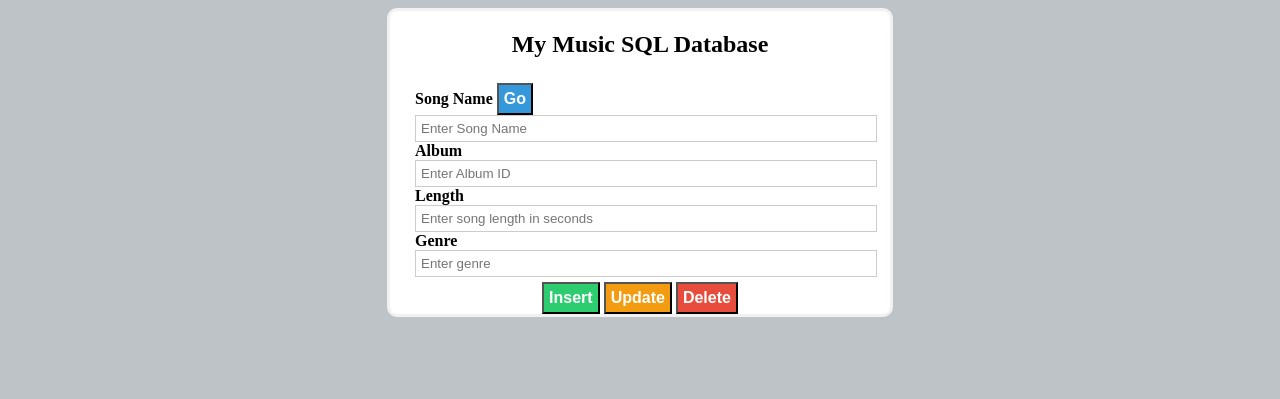
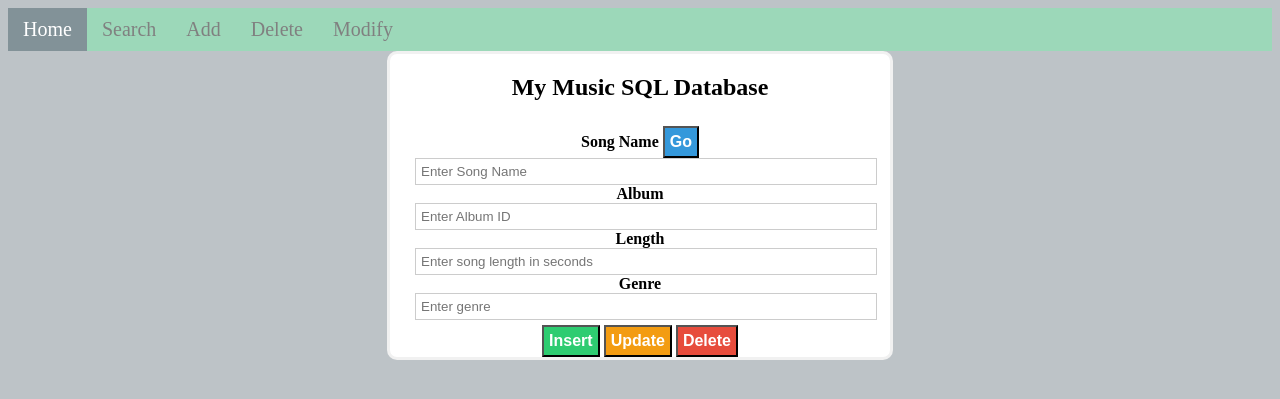
Before and after one commit to G17-Database-Project/final-project, a PHP site: page / in a window 1280 px wide. Shown: the top 399 px of the page. Run offline with PHP 8.4, Linux system fonts and the light colour scheme.

Commit message:
added nav bar and file
for nav bar, i put each tab as "search, add, delete, and modify" so it will be split up. i referenced "search.php", "add.php", "delete.php", and "modify.php" but you can change if that's not what you have

```diff
--- a/3380/css/style.css
+++ b/3380/css/style.css
@@ -1,4 +1,56 @@
 /*CSS Stylesheet*/
+/*navbar*/
+
+#navBar ul {
+    margin: 0;
+    padding: 0;
+    list-style-type: none;
+    overflow: hidden;
+    background-color: #9CD8B9;
+}
+
+#navBar li {
+    float: left;
+}
+
+#navBar li a{
+    padding: 10px 15px;
+    font-size: 20px;
+    text-align: center;
+    display: block;
+    color: #808080;
+    text-decoration: none;
+}
+
+#navBar li a:hover:not(.activeClass) {
+    background-color: #94778B;
+    color: white;
+}
+
+#navBar .activeClass {
+    background-color: #829298;
+    color: white;
+}
+
+body {
+    text-align: center;
+    background-color: #E9DCD0;
+}
+
+
+
+
+
+
+
+
+
+
+
+
+
+
+/*previous*/
 #main-wrapper{
     border-radius: 10px;
     background-color: white;
--- a/3380/index.php
+++ b/3380/index.php
@@ -5,6 +5,16 @@
     <link rel="stylesheet" href="css/style.css">
 </head>
 <body style="background-color:#bdc3c7">
+    <div id="navBar">
+    <ul>
+        <li><a class = "activeClass" href="index.php">Home</a></li>
+        <li><a href="search.php">Search</a></li>
+        <li><a href=add.php>Add</a></li>
+        <li><a href="delete.php">Delete</a></li>
+        <li><a href="modify.php">Modify</a></li>
+    </ul>
+    </div>
+
     <div id="main-wrapper">
         <center><h2>My Music SQL Database</h2></center>
 
```
Also changed, not shown: 3380/search.php (added).
